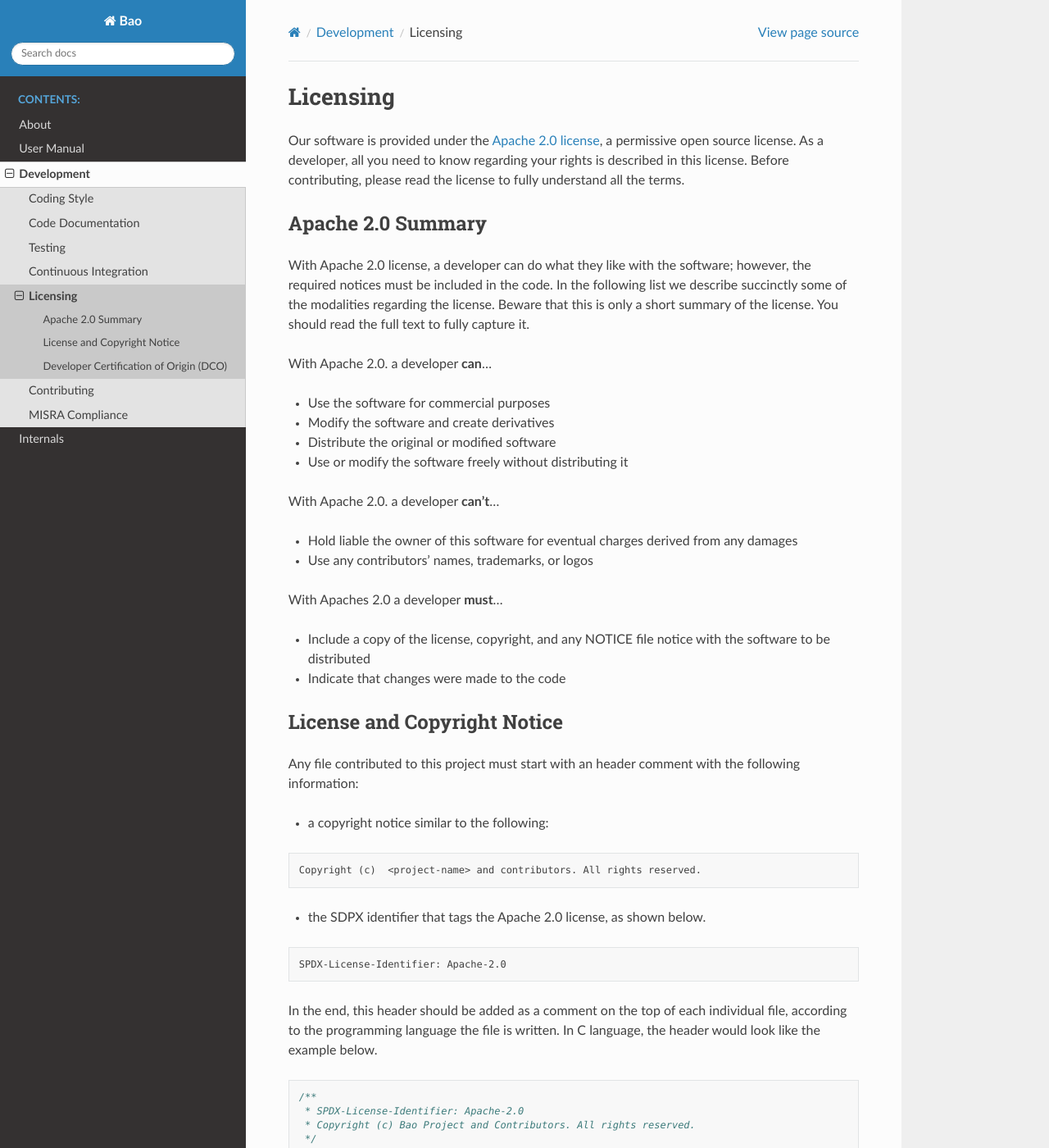
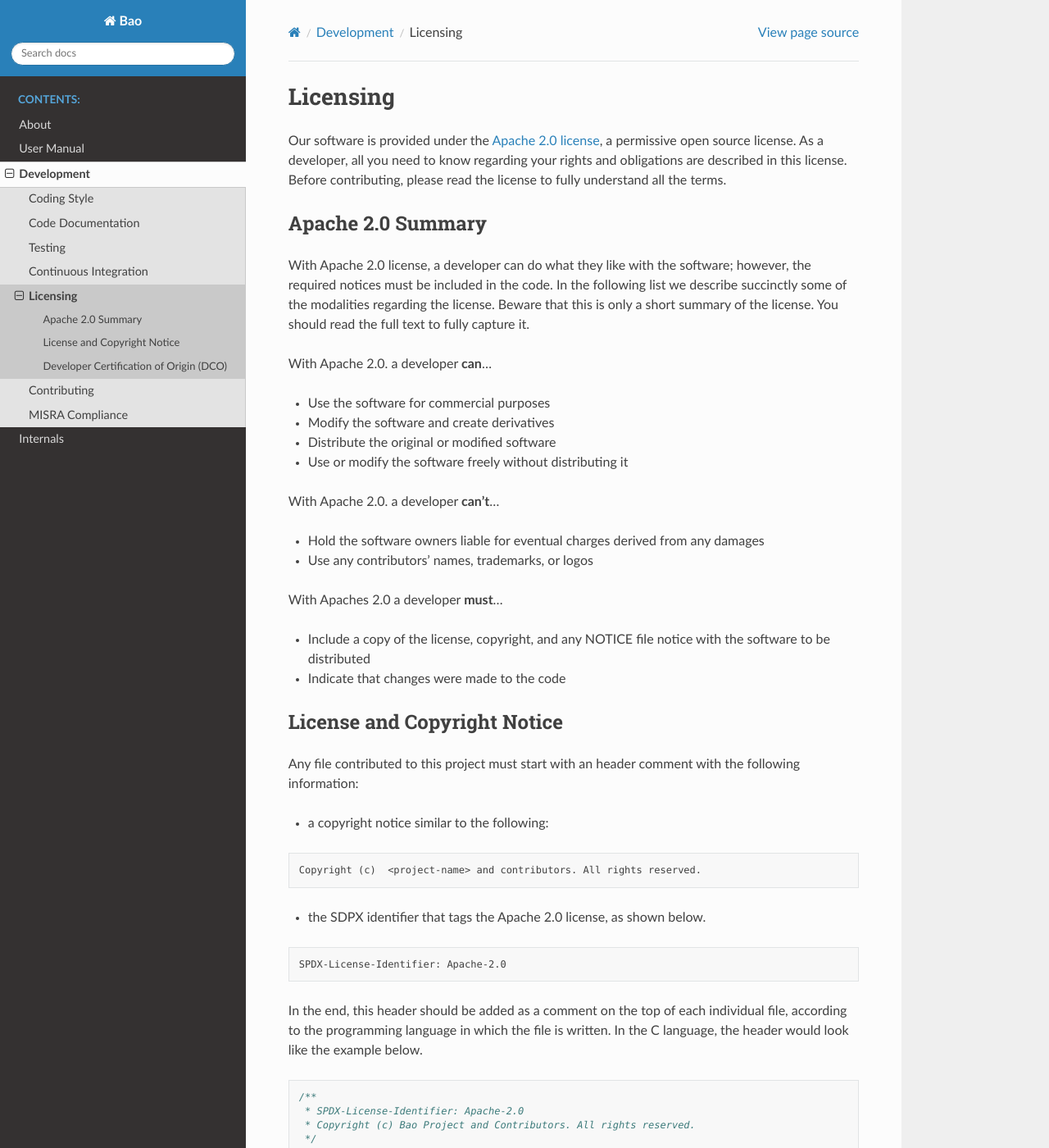
Before and after one commit to bao-project/bao-docs, a Sphinx documentation site: the page built from source/development/licensing.rst, in a window 1280 px wide and 1400 px high. Shown: the whole window at 82% size. Built offline with Sphinx 7.4.7 and the Read the Docs theme 2.0.0, drawn with Linux system fonts in a browser that asks for light colours.

Commit message:
doc(fix): fix spelling typos
Co-authored-by: José Martins <josemartins90@gmail.com>
Co-authored-by: David Martins Cerdeira <davidmcerdeira@gmail.com>
Signed-off-by: Daniel Oliveira <drawnpoetry@gmail.com>

doc(fix): fix spelling typo

Signed-off-by: Daniel Oliveira <drawnpoetry@gmail.com>

```diff
--- a/source/development/licensing.rst
+++ b/source/development/licensing.rst
@@ -3,10 +3,10 @@
 Licensing
 =========
 
-Our software is provided under the
-`Apache 2.0 license <https://www.apache.org/licenses/LICENSE-2.0>`_, a
-permissive open source license. As a developer, all you need to know regarding
-your rights is described in this license. Before contributing, please read the
+Our software is provided under the `Apache 2.0 license
+<https://www.apache.org/licenses/LICENSE-2.0>`_, a permissive open source
+license. As a developer, all you need to know regarding your rights and
+obligations are described in this license. Before contributing, please read the
 license to fully understand all the terms.
 
 Apache 2.0 Summary
@@ -27,7 +27,7 @@ With Apache 2.0. a developer **can**...
 
 With Apache 2.0. a developer **can't**...
 
-* Hold liable the owner of this software for eventual charges derived from any
+* Hold the software owners liable for eventual charges derived from any
   damages
 * Use any contributors' names, trademarks, or logos
 
@@ -58,8 +58,8 @@ following information:
     SPDX-License-Identifier: Apache-2.0
 
 In the end, this header should be added as a comment on the top of each
-individual file, according to the programming language the file is written.
-In C language, the header would look like the example below.
+individual file, according to the programming language in which the file is
+written. In the C language, the header would look like the example below.
 
 .. code-block:: c
 
```
